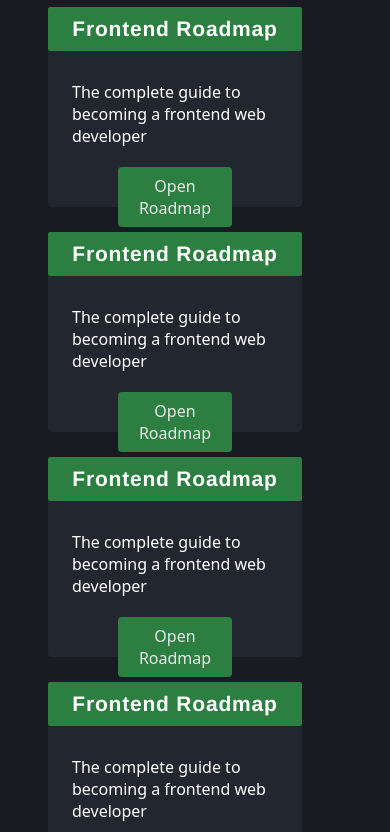
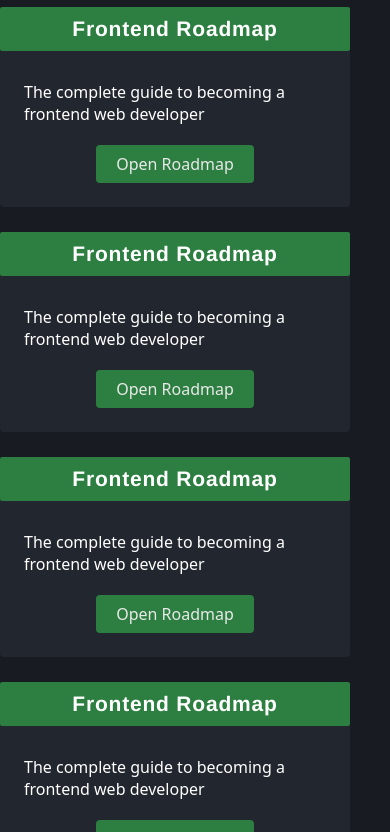
Before and after one commit to iArchitSharma/Roadmaps, a plain HTML site: page index.html in a window 390 px wide. Shown: the part 110-942 px from the top of the page. Drawn offline with Linux system fonts and the light colour scheme.

Commit message:
Update style.css

```diff
--- a/style.css
+++ b/style.css
@@ -103,7 +103,7 @@ margin-top:30px;
     width:100%;
   }
   body {
-  margin-left:3em;
-  margin-right:3em;
+  margin-left:0em;
+  margin-right:0em;
   }
 }
```
